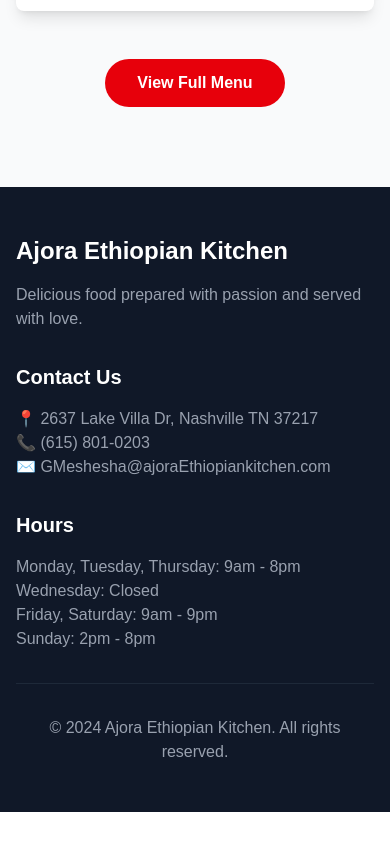
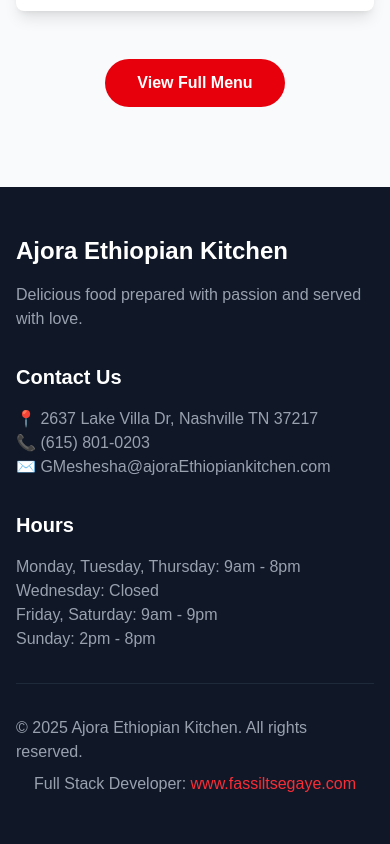
Before and after one commit to fassiliss/ajorakitchen-nextjs, a Next.js app: page / in a window 390 px wide. Shown: the part 3069-3913 px from the top of the page. Before the commit the page ends 3881 px from the top, so only its background shows below. Built offline with nearby package versions, Linux system fonts and the light colour scheme.

Commit message:
Add developer credit link to footer and final mobile responsive improvements

```diff
--- a/components/Footer.tsx
+++ b/components/Footer.tsx
@@ -23,8 +23,21 @@
                         <p className="text-gray-400">Sunday: 2pm - 8pm</p>
                     </div>
                 </div>
-                <div className="border-t border-gray-800 mt-8 pt-8 text-center text-gray-400">
-                    <p>&copy; 2024 Ajora Ethiopian Kitchen. All rights reserved.</p>
+                <div className="border-t border-gray-800 mt-8 pt-8">
+                    <div className="flex flex-col md:flex-row justify-between items-center text-gray-400 space-y-2 md:space-y-0">
+                        <p>&copy; 2025 Ajora Ethiopian Kitchen. All rights reserved.</p>
+                        <p>
+                            Full Stack Developer:{' '}
+                            <a
+                                href="https://www.fassiltsegaye.com"
+                                target="_blank"
+                                rel="noopener noreferrer"
+                                className="text-red-500 hover:text-red-400 transition"
+                            >
+                                www.fassiltsegaye.com
+                            </a>
+                        </p>
+                    </div>
                 </div>
             </div>
         </footer>
```
